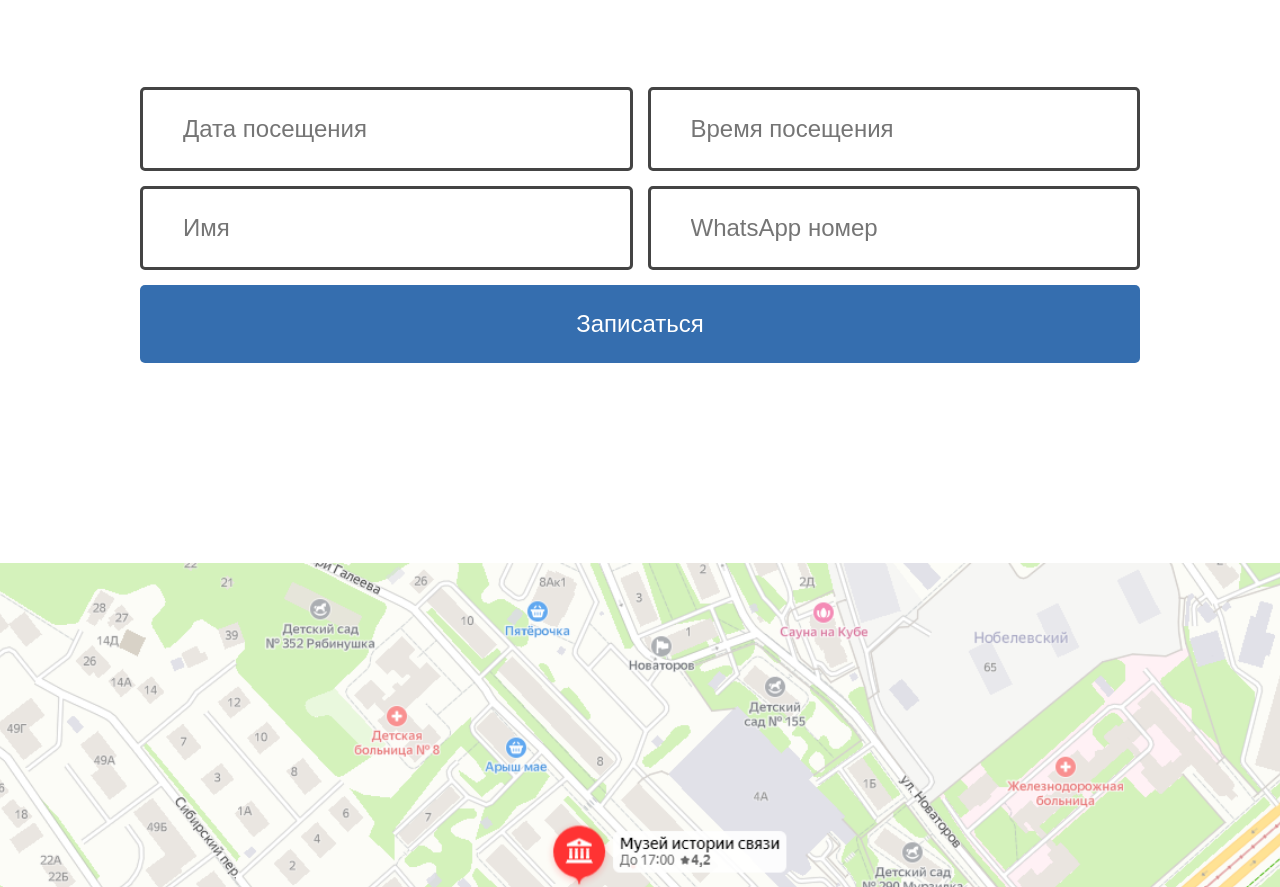
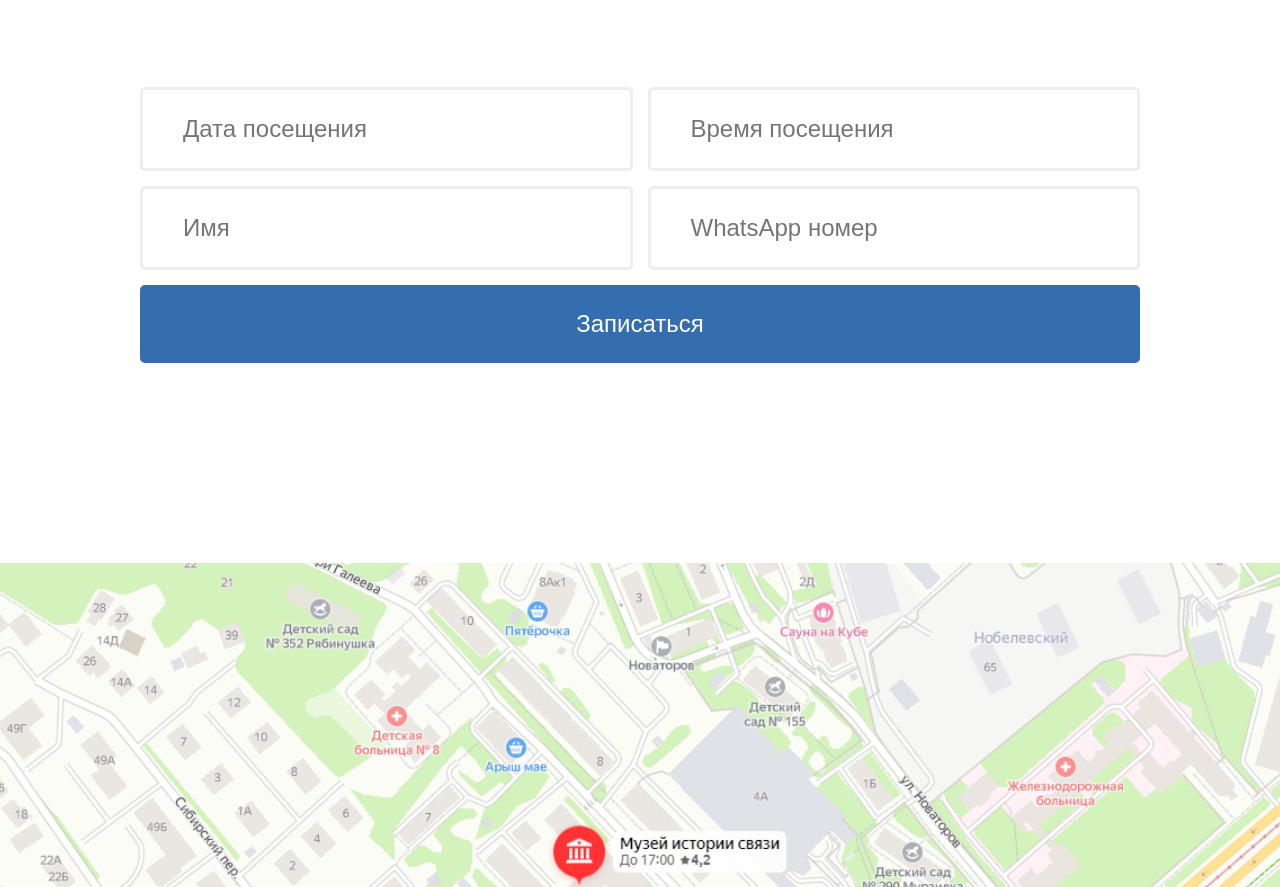
Before and after one commit to EgorLaptev/museum, a plain HTML site: page index.html in a window 1280 px wide. Shown: the part 5023-5910 px from the top of the page. Drawn offline with Linux system fonts and the light colour scheme.

Commit message:
Edited application form

```diff
--- a/assets/css/home.css
+++ b/assets/css/home.css
@@ -162,12 +162,14 @@
 }
 
 .application__form input {
-    border: 3px solid #444;
+    border: 3px solid #eee;
+    outline-color: var(--light-blue);
     padding: 25px 40px;
     font-size: 24px;
     color: black;
     border-radius: 5px;
 }
+
 
 input.application__submit {
     grid-column: 1/-1;
```
